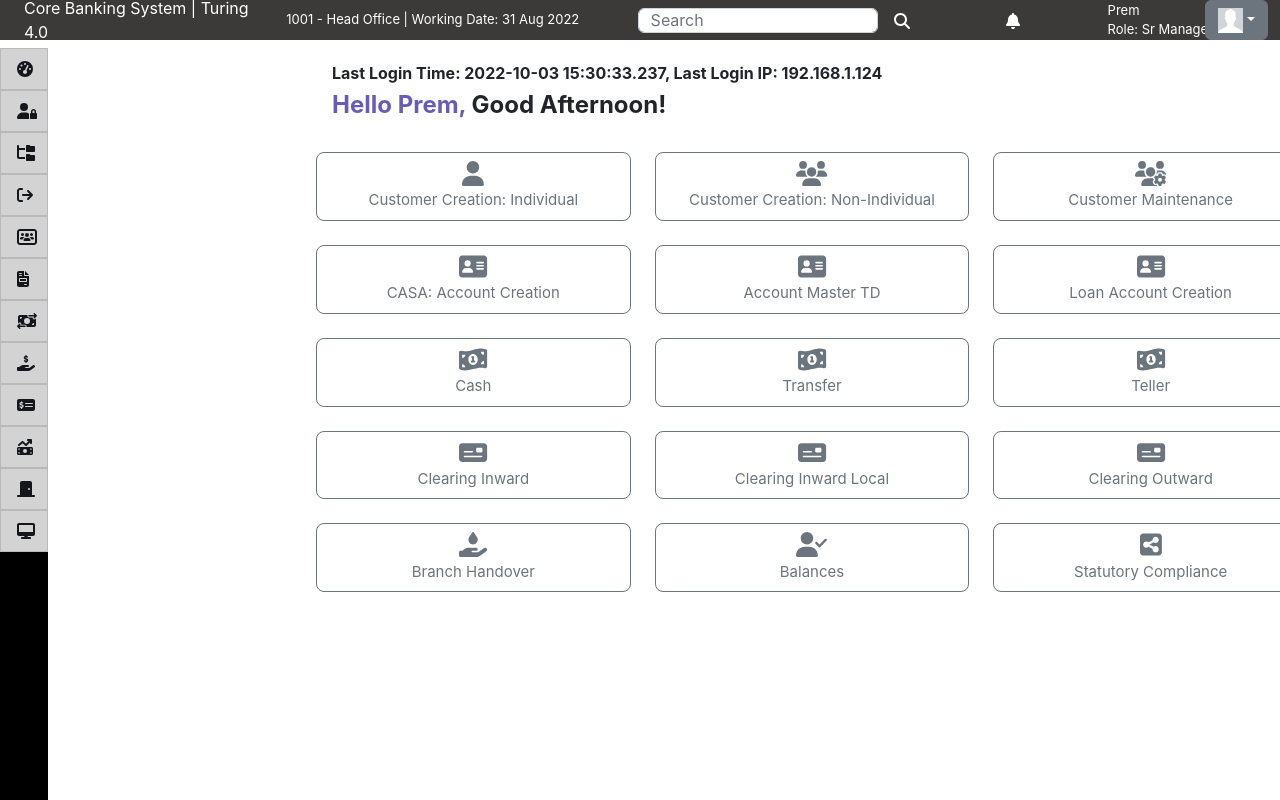
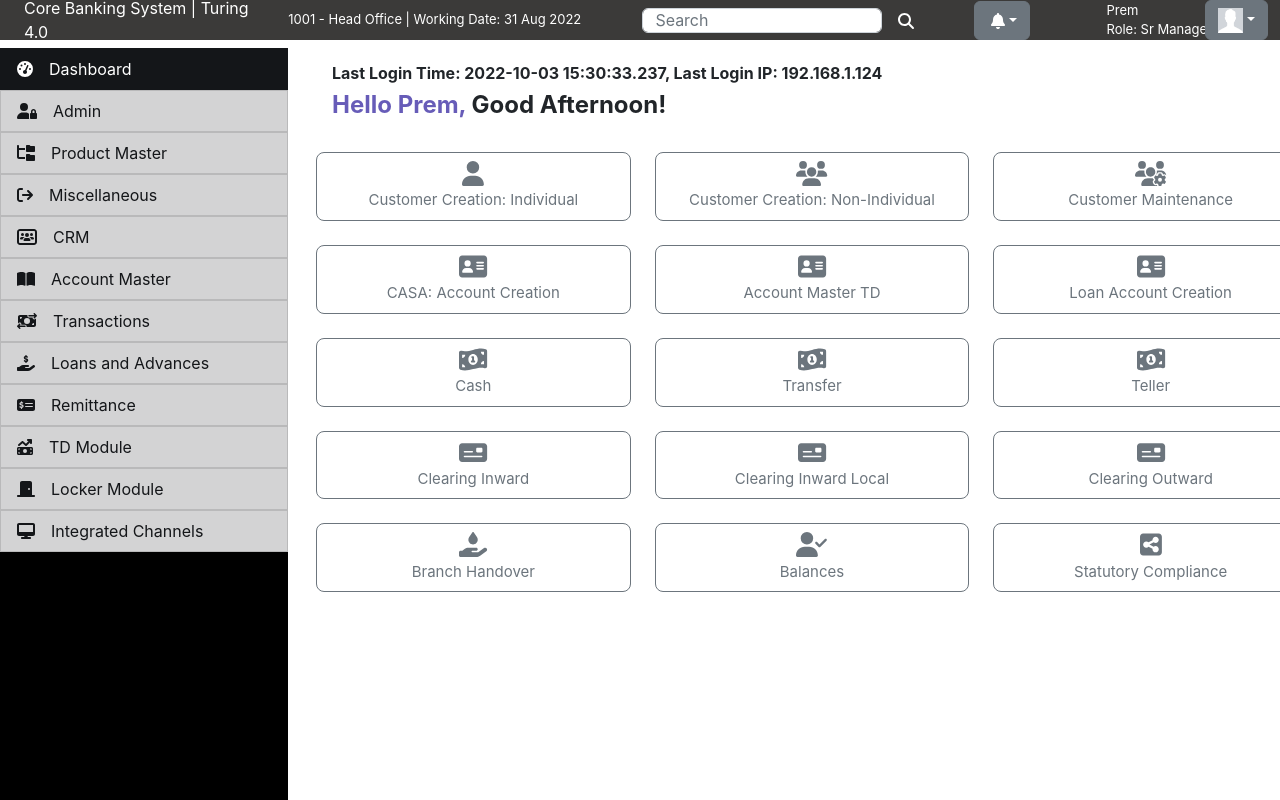
Before and after one commit to PremVispute/CBS-React, a React (Create React App) app: page /CustomerCreation/1 in a window 1280 px wide. Shown: the top 800 px of the page. Built offline with nearby package versions, Linux system fonts and the light colour scheme.

Commit message:
notifications added

```diff
--- a/src/components/layouts/Header/NavBarMain.js
+++ b/src/components/layouts/Header/NavBarMain.js
@@ -1,5 +1,5 @@
 import SearchBar from './SearchBar'
-// import Notifications from './Notifications'
+import Notifications from './Notifications'
 import '../../../styles/Header.css'
 import ProfilePic from '../../../assets/images/profile_pic.png'
 import DropdownData from '../../../data/DropdownData'
@@ -19,6 +19,7 @@ function NavBar() {
           <Navbar.Text className='text-white'>1001 - Head Office | Working Date: 31 Aug 2022</Navbar.Text>
         </Container>
         <SearchBar />
+        <Notifications />
         <Container className='role-name'>
           <Navbar.Text className='text-white'>Prem</Navbar.Text><br />
           <Navbar.Text className='text-white'>Role: Sr Manager</Navbar.Text>
--- a/src/components/layouts/Header/Notifications.js
+++ b/src/components/layouts/Header/Notifications.js
@@ -1,7 +1,41 @@
+import { FontAwesomeIcon } from '@fortawesome/react-fontawesome'
+import { faBell } from '@fortawesome/free-solid-svg-icons'
+import Dropdown from 'react-bootstrap/Dropdown'
 
 const Notifications = () => {
   return (
     <>
+      <Dropdown align="end">
+        <Dropdown.Toggle id="dropdown-button-dark-example1" variant="secondary">
+          <FontAwesomeIcon className='ps-1 main-icon' icon={faBell} />
+        </Dropdown.Toggle>
+        <Dropdown.Menu variant="dark">
+          <div className='row'>
+            <div className='col-md-9'>
+              <Dropdown.ItemText className="notifications">
+                <b>CRM</b>
+              </Dropdown.ItemText>
+            </div>
+            <div className='col-md-3'>
+              <Dropdown.ItemText className="notifications">
+                <b>Count</b>
+              </Dropdown.ItemText>
+            </div>
+          </div>
+          <div className='row'>
+            <div className='col-md-9'>
+              <Dropdown.Item href="#" className="notifications">
+                Customer Creation: Individual
+              </Dropdown.Item>
+            </div>
+            <div className='col-md-3'>
+              <Dropdown.ItemText className="notifications">
+                0
+              </Dropdown.ItemText>
+            </div>
+          </div>
+        </Dropdown.Menu>
+      </Dropdown>
     </>
   )
 }
--- a/src/components/layouts/Header/SearchBar.js
+++ b/src/components/layouts/Header/SearchBar.js
@@ -17,7 +17,6 @@ const SearchBar = () => {
         <a href='#active1'>
           <FontAwesomeIcon className='me-5 ms-3 main-icon' icon={faMagnifyingGlass} />
         </a>
-        <FontAwesomeIcon className='ms-5 main-icon' icon={faBell} />
         </Form>
     </Container>
     </>
--- a/src/components/layouts/SideBar/SideBarMain.js
+++ b/src/components/layouts/SideBar/SideBarMain.js
@@ -18,10 +18,10 @@ import { Link } from 'react-router-dom'
     return (
       <>
       <div className='sidebar-main'>
-        <ListGroup defaultActiveKey="#link1">
+        <ListGroup defaultActiveKey="/">
           {SideBarMainData.map(SideBarMainData => (
-            <Link key={SideBarMainData.id}  to={SideBarMainData.link}>
-              <ListGroup.Item variant='dark' action>
+            <Link key={SideBarMainData.id} className='link' to={SideBarMainData.link}>
+              <ListGroup.Item variant='dark' key={SideBarMainData.id} action href={SideBarMainData.link}>
                 <FontAwesomeIcon className='me-3' icon={SideBarMainData.icon} />
                 <span className='sidebar-text'>
                   {SideBarMainData.label}
--- a/src/components/layouts/Utilities/ModePage.js
+++ b/src/components/layouts/Utilities/ModePage.js
@@ -1,7 +1,7 @@
 import Button from 'react-bootstrap/Button'
 import { FontAwesomeIcon } from '@fortawesome/react-fontawesome'
 // import { Link, useParams } from 'react-router-dom'
-import ModePageData from '../../../data/ModePageData'
+import ModePageCRMData from '../../../data/ModePageCRMData'
 
 const ModePage = () => {
     // const {label} = useParams()
@@ -10,15 +10,21 @@ const ModePage = () => {
     <>
     <div className='modepage'>
         <div className='row text-center'>
-            {ModePageData.map(ModePageData => (
-                <div key={ModePageData.id} className='col-md-3 mt-5'>
-                    {/* <Link to={`/CustomerCreation/${ModePageData.label}`}> */}
+            {ModePageCRMData.map(ModePageCRMData => (
+              <>
+              {ModePageCRMData.display === "Yes" ?
+                <div key={ModePageCRMData.id} className='col-md-3 mt-5'>
+                    {/* <Link to={`/CustomerCreation/${ModePageCRMData.label}`}> */}
                     <Button className='modepage-text' variant="outline-secondary" size="lg">
-                        <FontAwesomeIcon className='dash-icon mb-2' icon={ModePageData.icon} /><br/>
-                        {ModePageData.label}
+                        <FontAwesomeIcon className='dash-icon mb-2' icon={ModePageCRMData.icon} /><br/>
+                        {ModePageCRMData.label}
                     </Button>
                     {/* </Link> */}
                 </div>
+                :
+                <></>
+              }
+              </>
             ))}
         </div>
       </div>
--- a/src/components/main/pages/BasicDetails.js
+++ b/src/components/main/pages/BasicDetails.js
@@ -1,7 +1,6 @@
 import BasicDetailsData from '../../../data/BasicDetailsData'
 import '../../../styles/Main.css'
 import InputFields from '../../layouts/Utilities/Input Fields/InputFields'
-// import InputFields from '../../layouts/Utilities/Input Fields/InputFields'
 
 const BasicDetails = () => {
   return (
--- a/src/data/ModePageData.js
+++ b/src/data/ModePageCRMData.js
@@ -1,26 +1,30 @@
 import { faEye, faUserPen, faShieldHalved, faPlus } from '@fortawesome/free-solid-svg-icons'
 
-const ModePageData = [
+const ModePageCRMData = [
     {
         id: 1,
         label: "View",
-        icon: faEye
+        icon: faEye,
+        display: "Yes"
     },
     {
         id: 2,
         label: "Edit",
-        icon: faUserPen
+        icon: faUserPen,
+        display: "Yes"
     },
     {
         id: 3,
         label: "Authorize",
-        icon: faShieldHalved
+        icon: faShieldHalved,
+        display: "Yes"
     },
     {
         id: 4,
         label: "Create",
-        icon: faPlus
+        icon: faPlus,
+        display: "Yes"
     },
 ]
 
-export default ModePageData
+export default ModePageCRMData
--- a/src/data/SideBarMainData.js
+++ b/src/data/SideBarMainData.js
@@ -1,6 +1,6 @@
-import { faGaugeHigh, faUserLock, faFolderTree, faArrowRightFromBracket, faUsersRectangle, faFileInvoice,
+import { faGaugeHigh, faUserLock, faFolderTree, faArrowRightFromBracket, faUsersRectangle,
     faDesktop, faMoneyBillTransfer, faHandHoldingDollar, faMoneyCheckDollar,
-    faMoneyBillTrendUp, faDoorClosed } from '@fortawesome/free-solid-svg-icons'
+    faMoneyBillTrendUp, faDoorClosed, faBookOpen } from '@fortawesome/free-solid-svg-icons'
 
 const SidebarMainData = [
     {
@@ -36,7 +36,7 @@ const SidebarMainData = [
     {
         id: 6,
         link: "#link6",
-        icon: faFileInvoice,
+        icon: faBookOpen,
         label: "Account Master"
     },
     {
--- a/src/styles/Header.css
+++ b/src/styles/Header.css
@@ -1,7 +1,3 @@
-.dropdown-main{
-    font-size: 13px;
-}
-
 .main-icon{
     color: white;
     margin-top: 5px;
@@ -28,8 +24,14 @@
 }
 
 .dropdown-main{
+    font-size: 13px;
     width: 50px;
     margin-right: 25px;
+}
+
+.notifications{
+    font-size: 13px;
+    width: 20rem;
 }
 
 .dropdown-img{
--- a/src/styles/SideBar.css
+++ b/src/styles/SideBar.css
@@ -2,12 +2,12 @@
     margin-top: 6vh;
     height: 94vh;
     background-color: black;
-    /* width: 18rem; */
-    width: 3rem;
+    width: 18rem;
+    /* width: 3rem; */
 }
 
 .sidebar-text{
-    display: none;
+    /* display: none; */
 }
 
 .sidebar-secondary{
@@ -30,3 +30,7 @@
     font-size: 13px;
     display: none;
 }
+
+.link{
+    text-decoration: none;
+}
```
